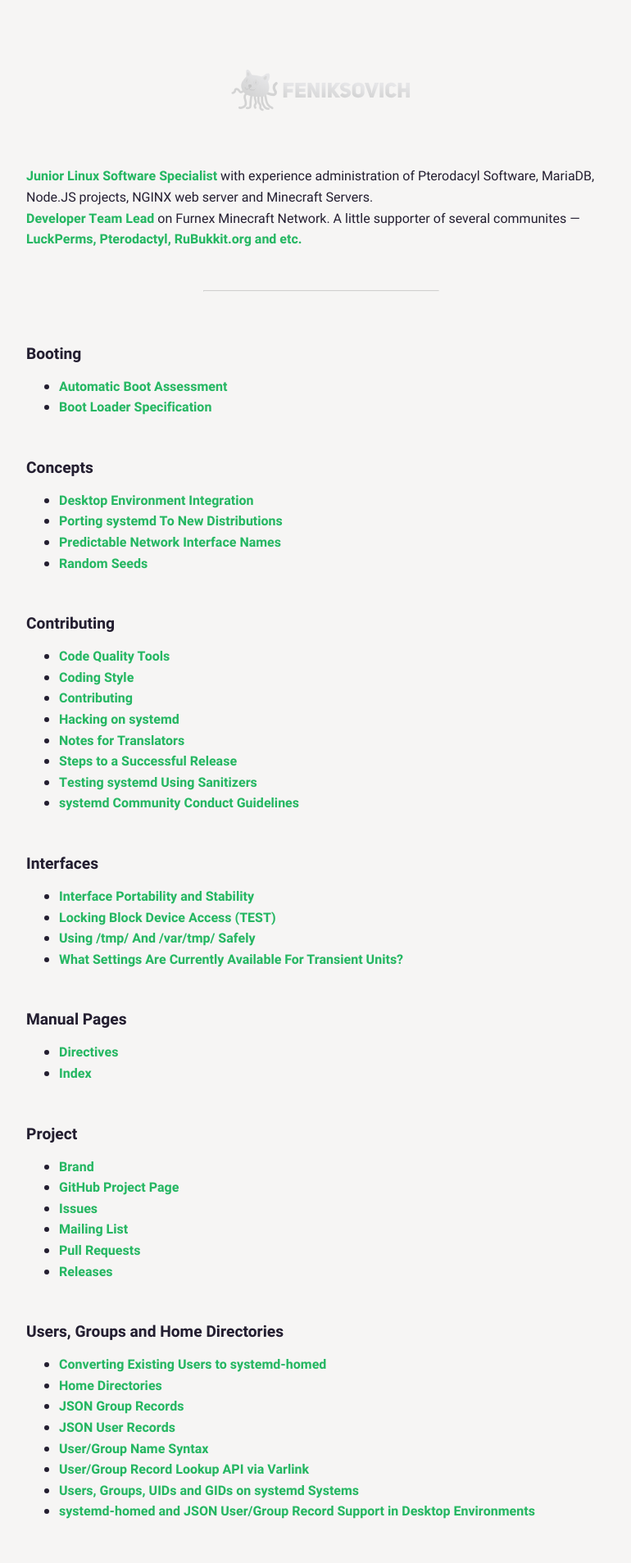
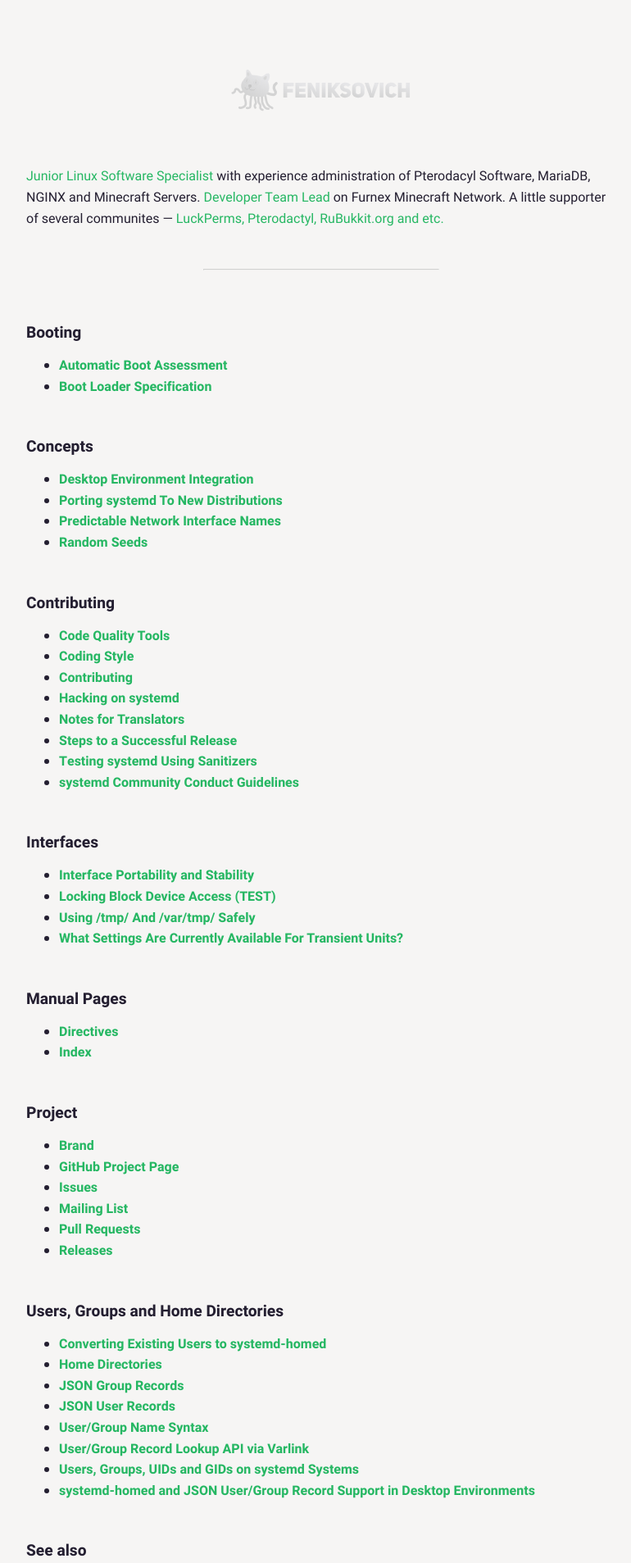
Before and after one commit to Feniksovich/feniksovich.github.io, a Jekyll site: the page built from index.md, in a window 1280 px wide. Shown: the top 1907 px of the page at 82% size, without its empty margins (248-1018 px from the left). Built offline with Jekyll 4.4.1, drawn with Linux system fonts in a browser that asks for light colours.

Commit message:
Commit 0

```diff
--- a/index.md
+++ b/index.md
@@ -2,7 +2,7 @@
 layout: default
 ---
 
-<span class="important">Junior Linux Software Specialist</span> with experience administration of Pterodacyl Software, MariaDB, Node.JS projects, NGINX web server and Minecraft Servers. <br><span class="important">Developer Team Lead</span> on Furnex Minecraft Network. A little supporter of several communites — <span class="important">LuckPerms, Pterodactyl, RuBukkit.org and etc.
+<span class="important">Junior Linux Software Specialist</span> with experience administration of Pterodacyl Software, MariaDB, NGINX and Minecraft Servers. <span class="important">Developer Team Lead</span> on Furnex Minecraft Network. A little supporter of several communites — <span class="important">LuckPerms, Pterodactyl, RuBukkit.org and etc.
 
 ---
 
--- a/style.css
+++ b/style.css
@@ -349,7 +349,7 @@ code.highlighter-rouge {
 
 /* Important Text */
 .important {
-  font-weight: 600;
+  font-weight: 500;
   text-decoration: none;
   color: #26b763;
 }
```
